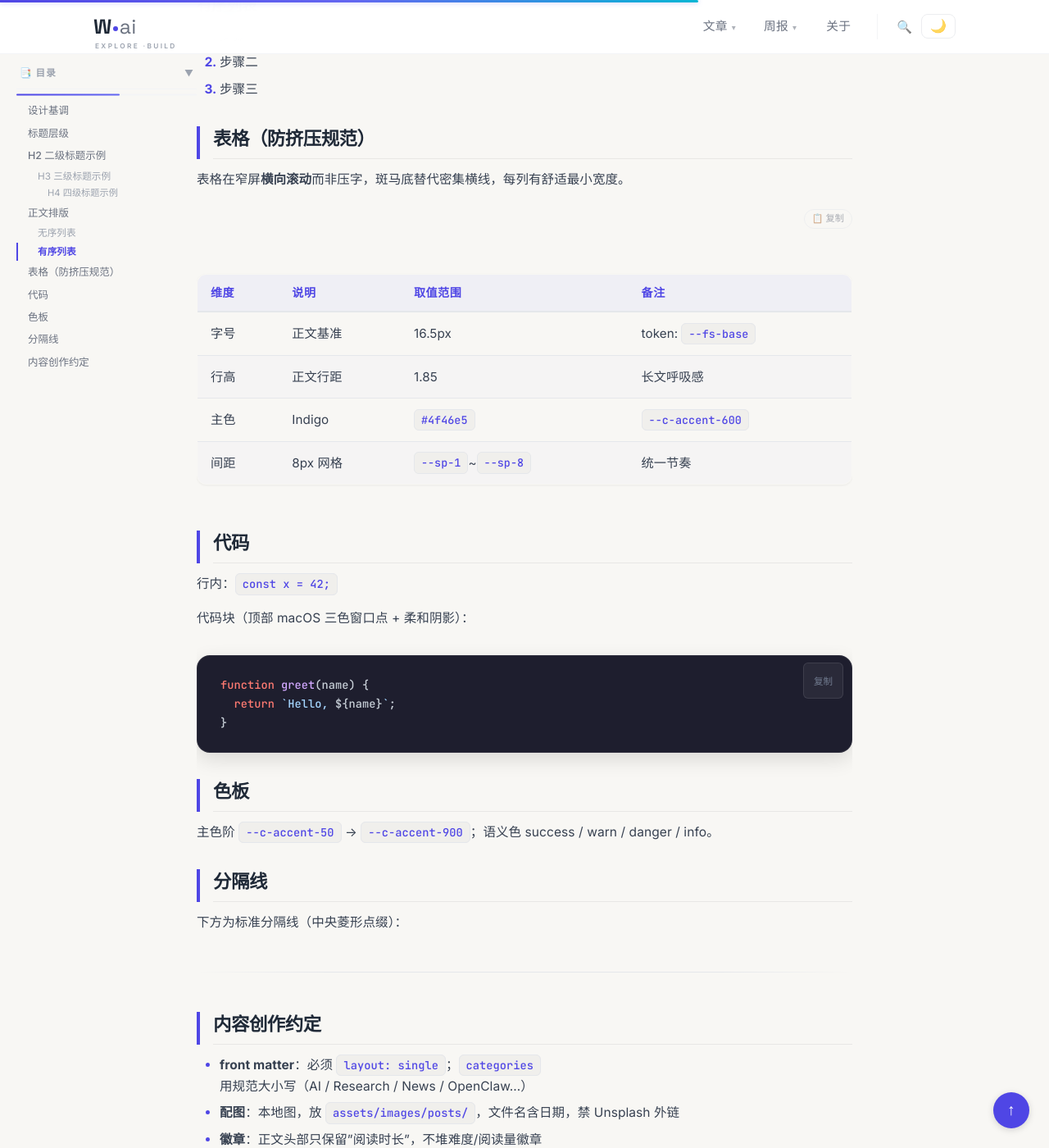
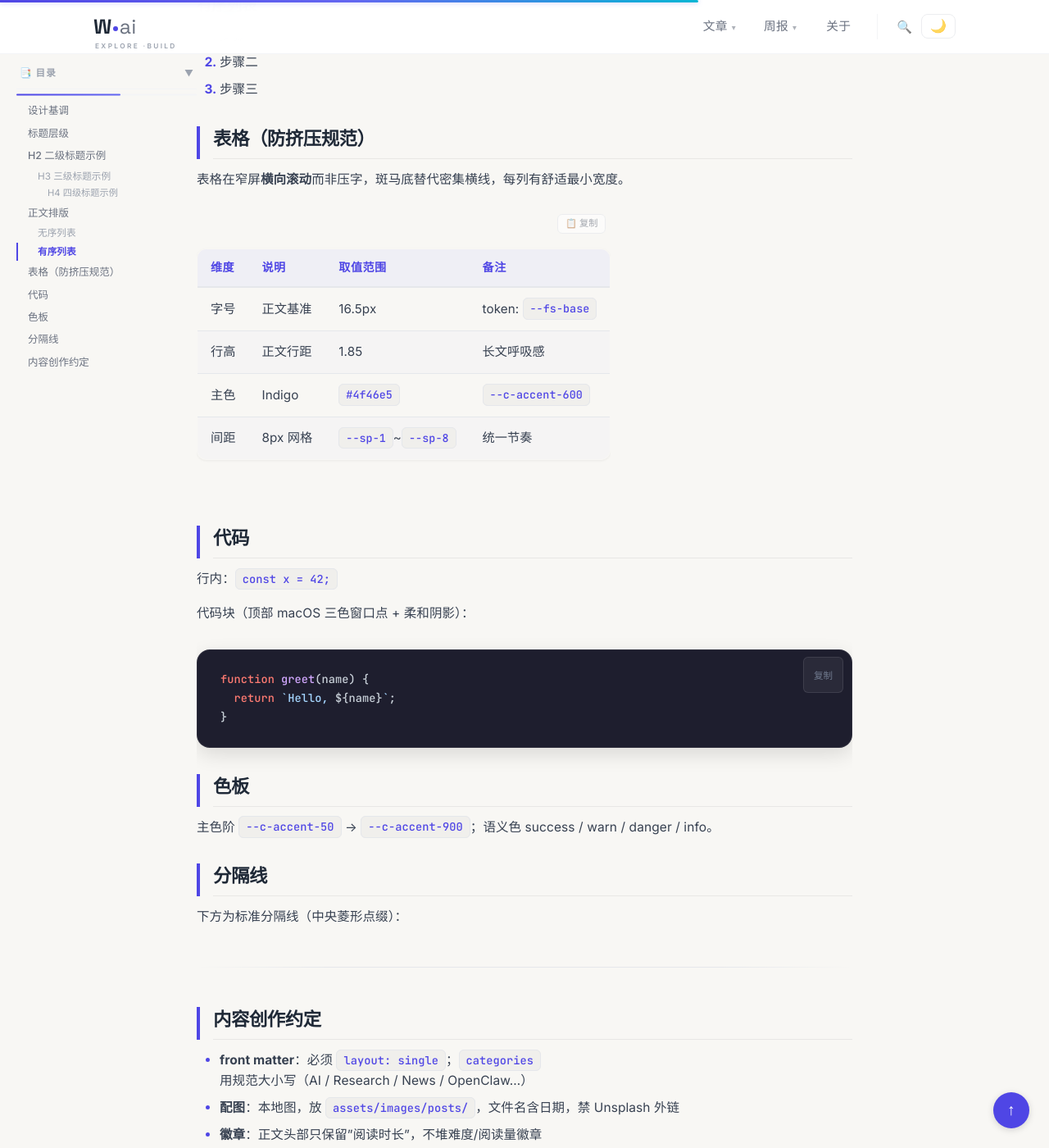
Before and after one commit to wujiaming88/wujiaming88.github.io, a Jekyll site: the page built from style-guide.md, in a window 1280 px wide and 1400 px high, scrolled down 1710 px. Shown: the whole window at 82% size. Built offline with Jekyll 4.4.1, drawn with Linux system fonts in a browser that asks for light colours.

Commit message:
fix: 表格复制按钮贴回表格右上角内侧（wrapper 宽度收缩到表格实宽，修复飘到文章栏右边缘的问题）

```diff
--- a/_includes/post_styles.html
+++ b/_includes/post_styles.html
@@ -146,51 +146,52 @@
     border-color: #22c55e;
     opacity: 1;
 }
-/* ---------- 表格复制按钮（移到表格外右上方，不遮挡内容） ---------- */
+/* ---------- 表格复制按钮（悬浮在表格右上角内侧，贴边不飘远） ---------- */
 .table-copy-wrapper {
     position: relative;
+    overflow-x: auto;
     margin: 1.5rem 0;
-    /* 顶部留出按钮的位置，按钮悬浮在表格上方外侧 */
-    padding-top: 1.9rem;
+    /* 宽度收缩到表格实际宽度，让按钮能贴到表格右上角而不是文章栏右边缘 */
+    width: -moz-fit-content;
+    width: fit-content;
+    max-width: 100%;
 }
-/* 表格本身的横向滚动交给内层容器，避免按钮被裁掉 */
 .table-copy-wrapper > table {
-    display: block;
-    overflow-x: auto;
     margin: 0;
 }
 .table-copy-btn {
     position: absolute;
-    top: 0;
-    right: 0;
+    top: 6px;
+    right: 6px;
     display: inline-flex;
     align-items: center;
     gap: 4px;
     padding: 3px 9px;
     font-size: 0.7rem;
     line-height: 1.4;
-    color: var(--text-secondary, #94a3b8);
-    background: transparent;
+    color: var(--text-secondary, #64748b);
+    background: rgba(255,255,255,0.9);
     border: 1px solid var(--border-color, #e2e8f0);
-    border-radius: 999px;
+    border-radius: 6px;
     cursor: pointer;
     transition: color 0.18s ease, border-color 0.18s ease, opacity 0.18s ease;
     z-index: 5;
     opacity: 0;
+    backdrop-filter: blur(3px);
 }
 .table-copy-wrapper:hover .table-copy-btn,
 .table-copy-btn:focus-visible {
-    opacity: 0.7;
+    opacity: 0.85;
 }
-.table-copy-wrapper:hover .table-copy-btn:hover {
+.table-copy-btn:hover {
     opacity: 1;
     color: var(--accent, #6366f1);
     border-color: var(--accent, #6366f1);
 }
-/* 触屏设备无 hover：常驻但极淡、小巧，绝不遮挡表格 */
+/* 触屏设备无 hover：常驻但淡，小巧贴角 */
 @media (hover: none) {
     .table-copy-btn {
-        opacity: 0.55;
+        opacity: 0.6;
     }
 }
 .table-copy-btn.copied {
```
